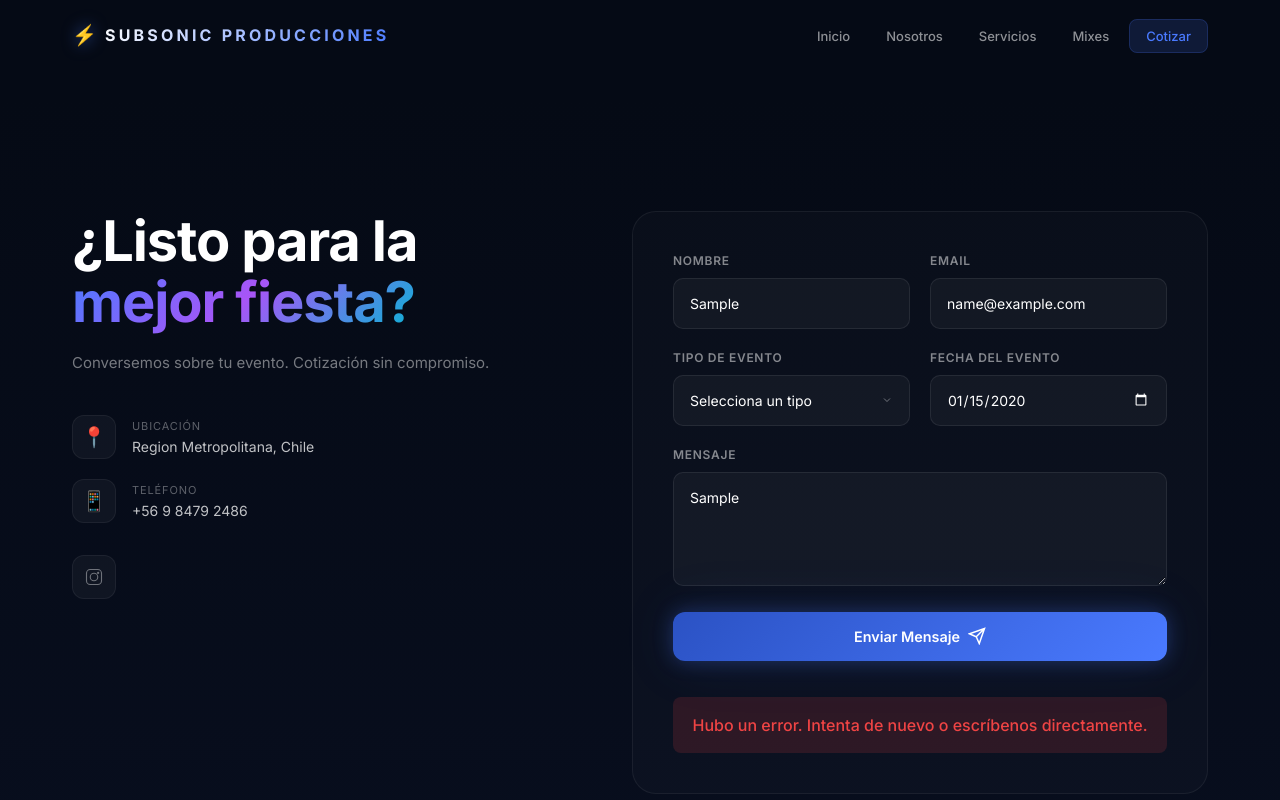
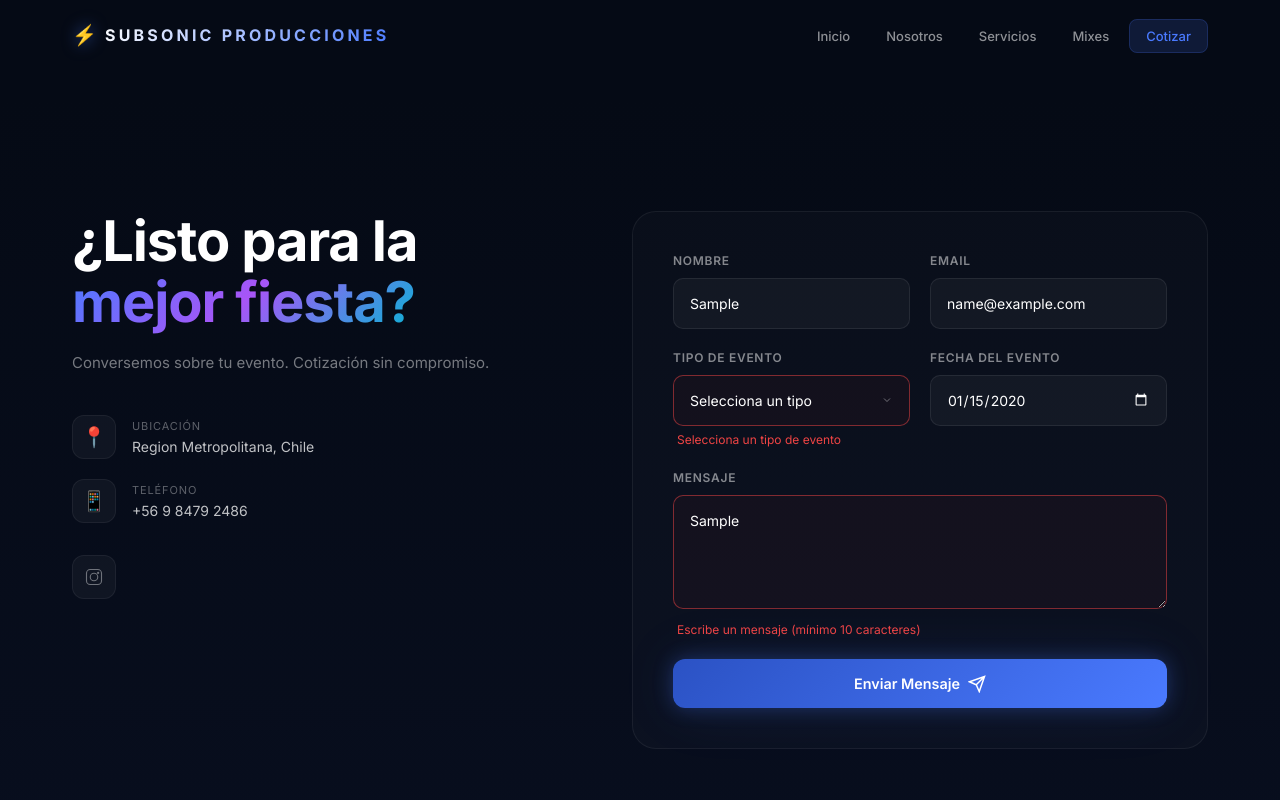
Before and after one commit to crojasr-dev/landing_subsonic_producciones, an Angular app: page / in a window 1280 px wide. Both pictures are taken after typing "Sample", "name@example.com", "2020-01-15", "Sample" into the empty fields and a click on the button "Enviar Mensaje". Shown: the part 2865-3665 px from the top of the page. Built offline with nearby package versions, Linux system fonts and the light colour scheme; no server answers.

Commit message:
se agrega validacion en formulario y spinner

```diff
--- a/src/app/app.css
+++ b/src/app/app.css
@@ -933,6 +933,36 @@
   min-height: 100px;
 }
 
+/* ── Validation ── */
+.field-error {
+  display: block;
+  font-size: 0.75rem;
+  color: #ef4444;
+  margin-top: 0.35rem;
+  padding-left: 0.25rem;
+}
+
+.submitted .ng-invalid.ng-dirty,
+.submitted .ng-invalid.ng-pristine {
+  border-color: rgba(239, 68, 68, 0.5) !important;
+  background-color: rgba(239, 68, 68, 0.04) !important;
+}
+
+/* ── Spinner ── */
+.spinner {
+  display: inline-block;
+  width: 18px;
+  height: 18px;
+  border: 2px solid rgba(255, 255, 255, 0.3);
+  border-top-color: #fff;
+  border-radius: 50%;
+  animation: spin 0.6s linear infinite;
+}
+
+@keyframes spin {
+  to { transform: rotate(360deg); }
+}
+
 /* ======================================
    FOOTER
    ====================================== */
--- a/src/app/app.html
+++ b/src/app/app.html
@@ -292,21 +292,27 @@
         </div>
       </div>
 
-      <form class="contact-form" (submit)="onSubmit($event)">
+      <form class="contact-form" (submit)="onSubmit($event)" #cForm="ngForm" [class.submitted]="formSubmitted()">
         <div class="form-row">
           <div class="form-group">
             <label>Nombre</label>
-            <input type="text" placeholder="Tu nombre" required [(ngModel)]="contactForm.nombre" name="nombre">
+            <input type="text" placeholder="Tu nombre" required [(ngModel)]="contactForm.nombre" name="nombre" #nombre="ngModel" minlength="2">
+            @if (formSubmitted() && nombre.invalid) {
+            <span class="field-error">Ingresa tu nombre</span>
+            }
           </div>
           <div class="form-group">
             <label>Email</label>
-            <input type="email" placeholder="tu&#64;email.com" required [(ngModel)]="contactForm.email" name="email">
+            <input type="email" placeholder="tu&#64;email.com" required [(ngModel)]="contactForm.email" name="email" #email="ngModel">
+            @if (formSubmitted() && email.invalid) {
+            <span class="field-error">Ingresa un email válido</span>
+            }
           </div>
         </div>
         <div class="form-row">
           <div class="form-group">
             <label>Tipo de evento</label>
-            <select required [(ngModel)]="contactForm.tipoEvento" name="tipoEvento">
+            <select required [(ngModel)]="contactForm.tipoEvento" name="tipoEvento" #tipoEvento="ngModel">
               <option value="" disabled>Selecciona un tipo</option>
               <option value="cumpleanos">Fiesta de cumpleaños</option>
               <option value="corporativo">Evento corporativo</option>
@@ -316,19 +322,29 @@
               <option value="privado">Evento privado</option>
               <option value="otro">Otro</option>
             </select>
+            @if (formSubmitted() && tipoEvento.invalid) {
+            <span class="field-error">Selecciona un tipo de evento</span>
+            }
           </div>
           <div class="form-group">
             <label>Fecha del evento</label>
-            <input type="date" required [(ngModel)]="contactForm.fecha" name="fecha">
+            <input type="date" required [(ngModel)]="contactForm.fecha" name="fecha" #fecha="ngModel" [min]="minDate">
+            @if (formSubmitted() && fecha.invalid) {
+            <span class="field-error">Selecciona una fecha válida</span>
+            }
           </div>
         </div>
         <div class="form-group">
           <label>Mensaje</label>
           <textarea rows="4" placeholder="Cuéntanos los detalles de tu evento..." required
-            [(ngModel)]="contactForm.mensaje" name="mensaje"></textarea>
+            [(ngModel)]="contactForm.mensaje" name="mensaje" #mensaje="ngModel" minlength="10"></textarea>
+          @if (formSubmitted() && mensaje.invalid) {
+          <span class="field-error">Escribe un mensaje (mínimo 10 caracteres)</span>
+          }
         </div>
         <button type="submit" class="btn btn-glow btn-full" [disabled]="formStatus() === 'sending'">
           @if (formStatus() === 'sending') {
+          <span class="spinner"></span>
           <span>Enviando...</span>
           } @else {
           <span>Enviar Mensaje</span>
@@ -346,7 +362,7 @@
         @if (formStatus() === 'error') {
         <div
           style="margin-top:1rem;padding:1rem;border-radius:0.5rem;background:rgba(239,68,68,0.15);color:#ef4444;text-align:center;font-weight:500;">
-          Hubo un error. Intenta de nuevo o escríbenos directamente.
+          Hubo un error. Escríbenos directamente por <a href="https://www.instagram.com/subsonicproducciones/" target="_blank" rel="noopener noreferrer" style="color:#ef4444;text-decoration:underline;font-weight:700;">Instagram</a>.
         </div>
         }
       </form>
--- a/src/app/app.ts
+++ b/src/app/app.ts
@@ -15,8 +15,10 @@ export class App implements OnInit {
   isScrolled = signal(false);
   menuOpen = signal(false);
   formStatus = signal<'idle' | 'sending' | 'success' | 'error'>('idle');
+  formSubmitted = signal(false);
 
   currentYear = new Date().getFullYear();
+  minDate = this.getTodayString();
 
   contactForm = {
     nombre: '',
@@ -72,11 +74,19 @@ export class App implements OnInit {
 
   onSubmit(event: Event): void {
     event.preventDefault();
+    this.formSubmitted.set(true);
+
+    const form = event.target as HTMLFormElement;
+    if (!form.checkValidity()) {
+      return;
+    }
+
     this.formStatus.set('sending');
 
     this.http.post('/api/contact', this.contactForm).subscribe({
       next: () => {
         this.formStatus.set('success');
+        this.formSubmitted.set(false);
         this.contactForm = { nombre: '', email: '', tipoEvento: '', fecha: '', mensaje: '' };
         setTimeout(() => this.formStatus.set('idle'), 5000);
       },
@@ -86,4 +96,12 @@ export class App implements OnInit {
       }
     });
   }
+
+  private getTodayString(): string {
+    const d = new Date();
+    const year = d.getFullYear();
+    const month = String(d.getMonth() + 1).padStart(2, '0');
+    const day = String(d.getDate()).padStart(2, '0');
+    return `${year}-${month}-${day}`;
+  }
 }
```
